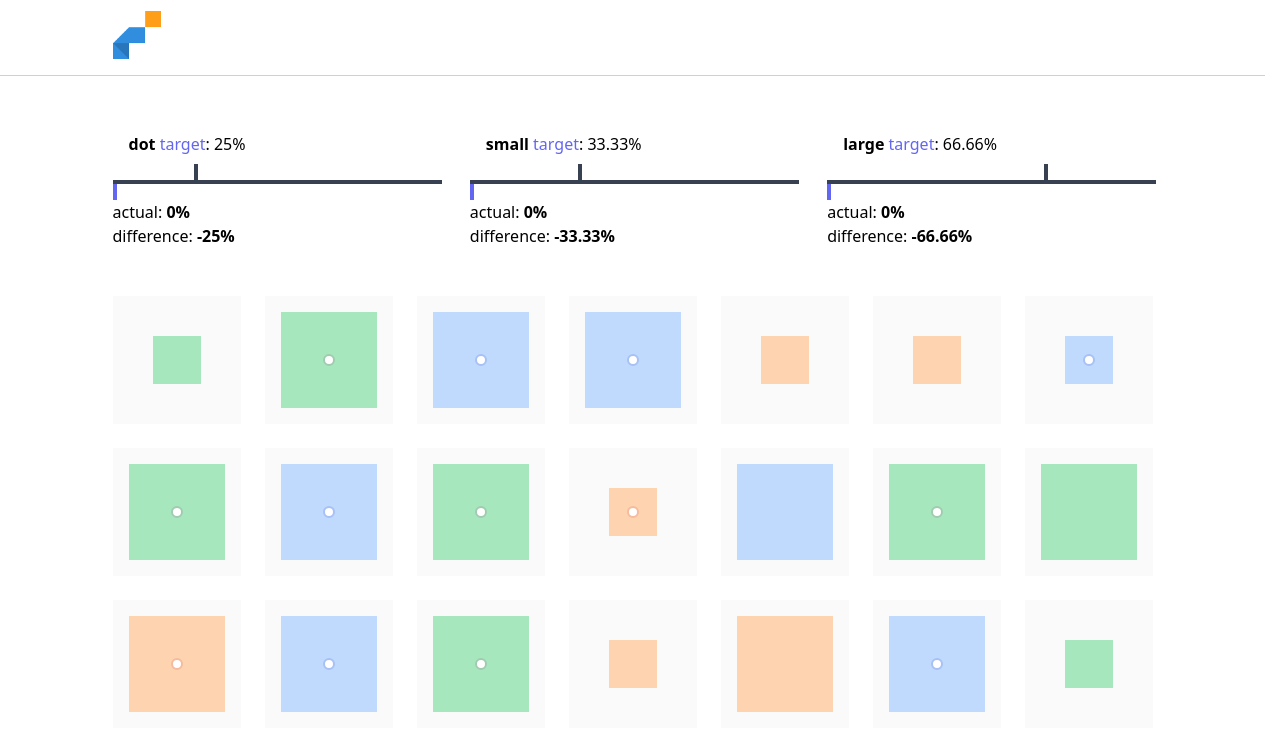
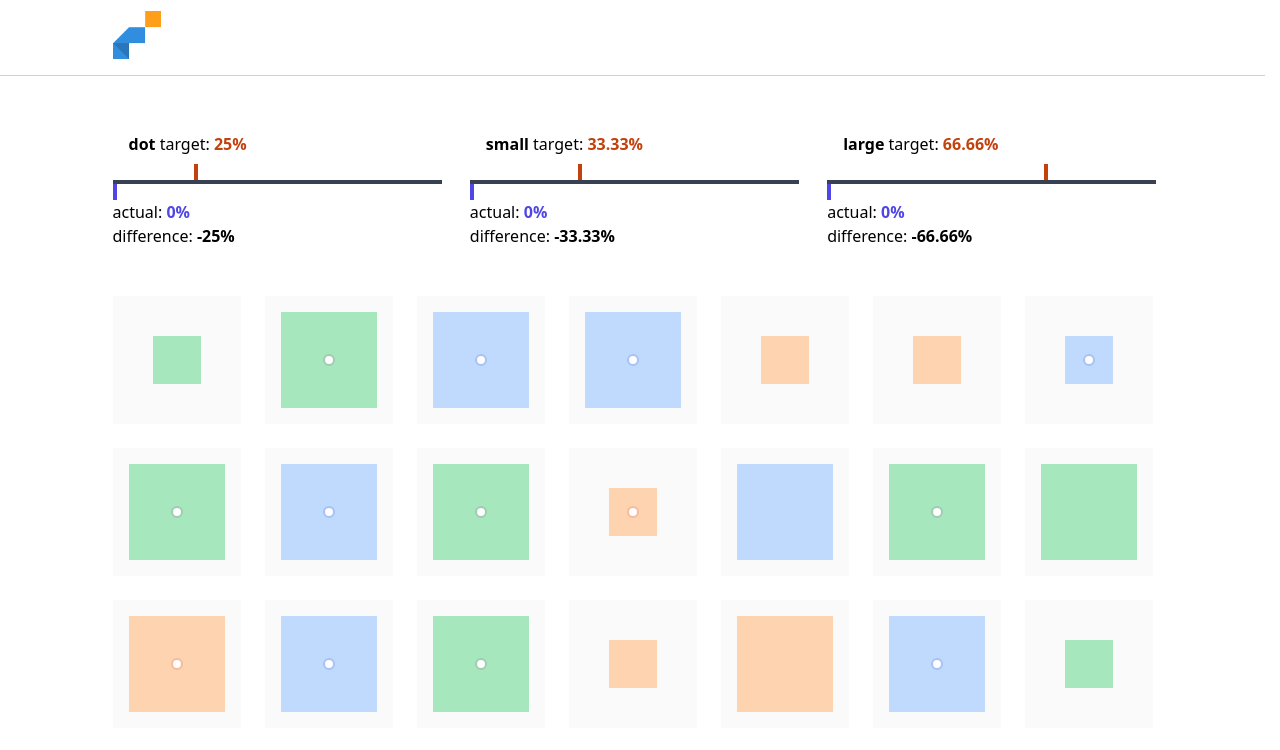
Before and after one commit to srigi/latticeflow-assesment, a Next.js app: page / in a window 1280 px wide. Shown: the top 750 px of the page. Built offline with nearby package versions, Linux system fonts and the light colour scheme.

Commit message:
Tweak color styling of elements of <Stats> component

```diff
--- a/src/components/Stats.tsx
+++ b/src/components/Stats.tsx
@@ -32,20 +32,20 @@ const Stats: FunctionComponent<Props> = ({ target, targetPercentage }) => {
   return (
     <div className="mb-4 flex-1 max-w-sm">
       <h3 className="mb-6 ml-4">
-        <strong>{target}</strong>{" "}
-        <span className="text-indigo-500">target</span>: {targetPercentage}%
+        <strong>{target}</strong> target:{" "}
+        <strong className="text-orange-700">{targetPercentage}%</strong>
       </h3>
 
       <div className="relative">
         <div
-          className="absolute bg-gray-700 h-4 w-1 -top-4"
+          className="absolute bg-orange-700 h-4 w-1 -top-4"
           style={{
             left: `${targetPercentage}%`,
           }}
         />
         <div className="bg-gray-700 h-1 -mr-1" />
         <div
-          className="absolute bg-indigo-500 h-4 w-1 top-1"
+          className="absolute bg-indigo-600 h-4 w-1 top-1"
           style={{
             left: `${selectedPercentage}%`,
           }}
@@ -54,7 +54,8 @@ const Stats: FunctionComponent<Props> = ({ target, targetPercentage }) => {
 
       <div className="mt-4">
         <p>
-          actual: <strong>{selectedPercentage}%</strong>
+          actual:{" "}
+          <strong className="text-indigo-600">{selectedPercentage}%</strong>
         </p>
         <p>
           difference:{" "}
```
